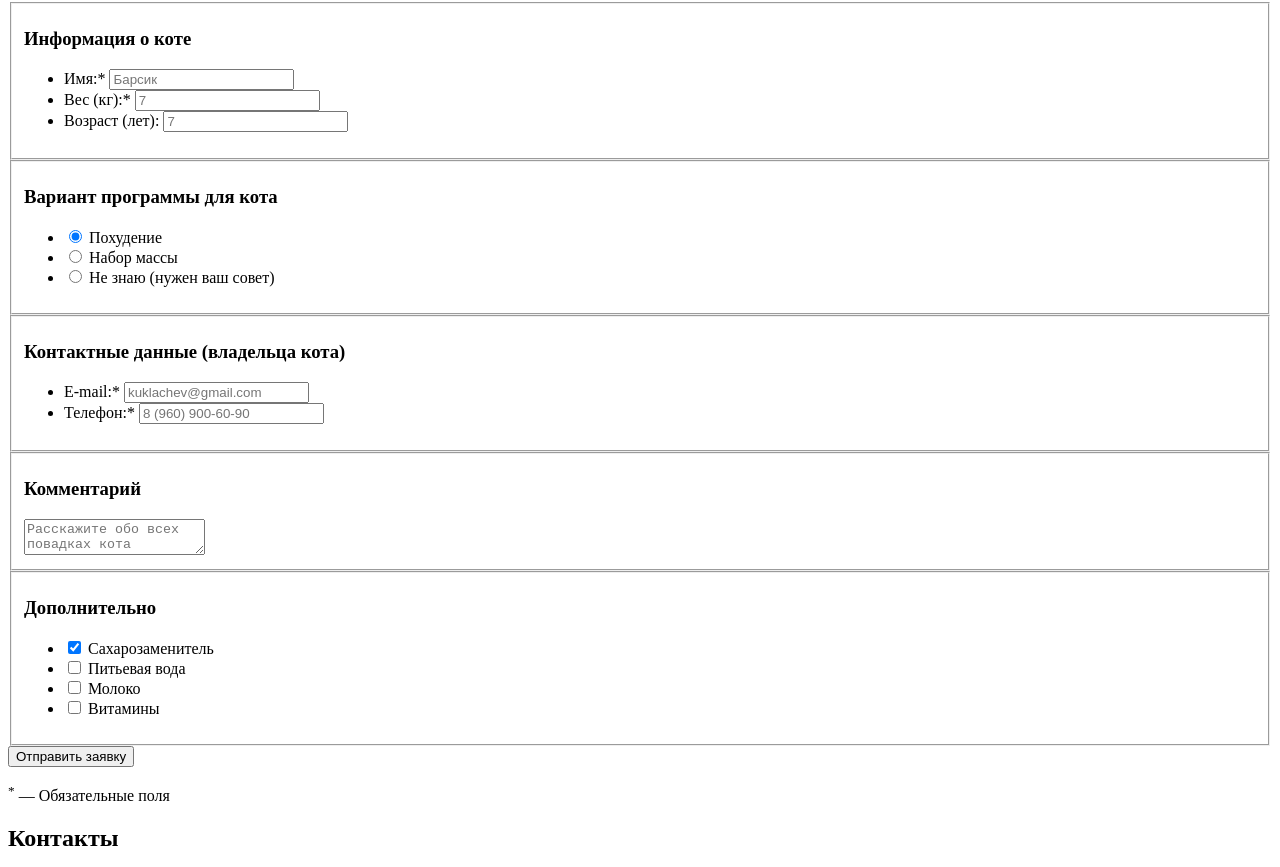
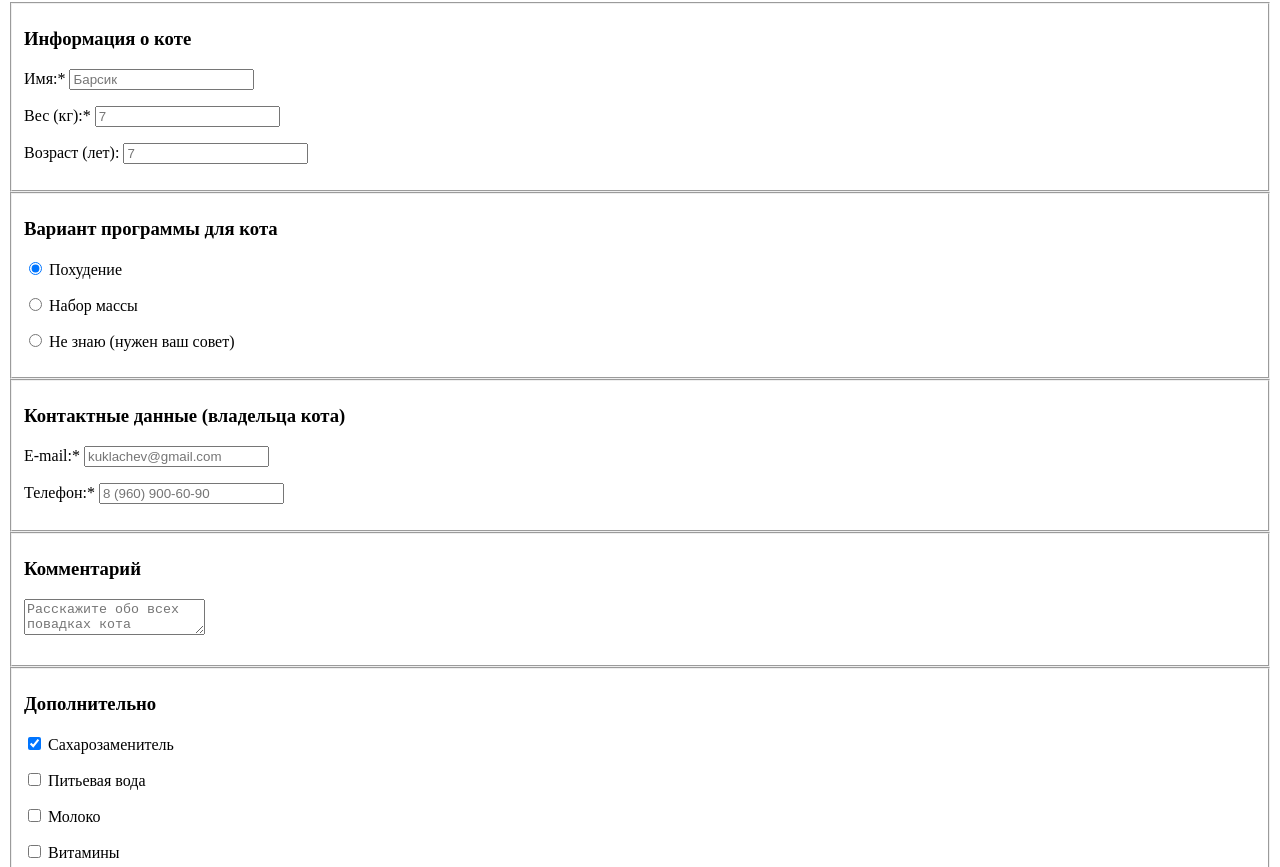
Before and after one commit to Druzh-Irina/cat-energy, a website: page source/form.html in a window 1280 px wide. Shown: the part 293-1160 px from the top of the page. Drawn offline with Linux system fonts and the light colour scheme.

Commit message:
Разметка страницы каталога, исправления

```diff
--- a/source/form.html
+++ b/source/form.html
@@ -29,113 +29,94 @@
   </header>
 
   <main>
-    <form class="form" action="http://echo.htmlacademy.ru" method="post">
+
+    <section class="form">
       <div class="container">
-        <div class="form__wrapper">
-          <section class="form__info">
+        <form action="http://echo.htmlacademy.ru" method="post">
           <h2 class="form__title">Подбор программы</h2>
           <p class="form__text">
             Заполните анкету и мы подберем программу питания для вашего кота
           </p>
-          </section>
-        </div>
 
-        <fieldset class="form__module form__module--info">
-          <div class="form__module-wrapper">
+          <fieldset class="form__module">
             <h3 class="visually-hidden">Информация о коте</h3>
-            <ul class="form__module-list">
-              <li class="form__field  field-text field-text--blank-1">
+            <p class="form__field  field-text field-text--blank-1">
               <label class="field-text__label" for="name">Имя:*</label>
               <input class="field-text__input" type="text" name="name" id="name" placeholder="Барсик" required>
-              </li>
-              <li class="form__field field-text field-text--blank-2">
+            </p>
+            <p class="form__field field-text field-text--blank-2">
               <label class="field-text__label" for="weight">Вес (кг):*</label>
               <input class="field-text__input" type="text" name="weight" id="weight" placeholder="7" required>
-              </li>
-              <li class="form__field field-text field-text--blank-3">
+            </p>
+            <p class="form__field field-text field-text--blank-3">
               <label class="field-text__label" for="age">Возраст (лет):</label>
               <input class="field-text__input" type="text" name="age" id="age" placeholder="7">
-              </li>
-            </ul>
-          </div>
+            </p>
           </fieldset>
 
-        <fieldset class="form__module form__module--selection">
-          <div class="form__module-wrapper">
+          <fieldset class="form__module">
             <h3 class="visually-hidden">Вариант программы для кота</h3>
-            <ul class="form__module-list">
-              <li class="form__field field-radio">
+            <p class="form__field field-radio">
               <input class="field-radio__input visually-hidden" type="radio" name="selection" id="diet" value="diet" checked>
               <label class="field-radio__label" for="diet">Похудение</label>
-              </li>
-              <li class="form__field field-radio">
+            </p>
+            <p class="form__field field-radio">
               <input class="field-radio__input visually-hidden" type="radio" name="selection" id="muscular" value="muscular">
               <label class="field-radio__label" for="muscular">Набор массы</label>
-              </li>
-              <li class="form__field field-radio">
+            </p>
+            <p class="form__field field-radio">
               <input class="field-radio__input visually-hidden" type="radio" name="selection" id="advice" value="advice">
               <label class="field-radio__label" for="advice">Не знаю (нужен ваш совет)</label>
-              </li>
-            </ul>
-          </div>
+            </p>
           </fieldset>
 
-        <fieldset class="form__module form__module--contacts">
-          <div class="form__module-wrapper">
+          <fieldset class="form__module">
             <h3 class="form__legend">Контактные данные (владельца кота)</h3>
-            <ul class="form__module-list">
-              <li class="form__field field-text field-text--email">
+            <p class="form__field field-text field-text--email">
               <label class="field-text__label" for="e-mail">E-mail:*</label>
               <input class="field-text__input" type="email" name="e-mail" id="e-mail" placeholder="kuklachev@gmail.com" required>
-              </li>
-              <li class="form__field field-text field-text--phone">
+            </p>
+            <p class="form__field field-text field-text--phone">
               <label class="field-text__label" for="telephone">Телефон:*</label>
               <input class="field-text__input" type="tel" name="telephone" id="telephone" placeholder="8 (960) 900-60-90" required>
-              </li>
-            </ul>
-          </div>
+            </p>
           </fieldset>
 
-        <fieldset class="form__module form__module--comment">
-          <div class="form__module-wrapper">
+          <fieldset class="form__module">
             <h3 class="form__legend">Комментарий</h3>
-            <div class="field-text field-text--textarea">
+            <p class="field-text field-text--textarea">
               <label class="field-text__label" for="comment" aria-label="Комментарий"></label>
               <textarea class="field-text__input" name="comment" id="comment" placeholder="Расскажите обо всех повадках кота"></textarea>
-            </div>
-          </div>
+            </p>
           </fieldset>
 
-        <fieldset class="form__module form__module--extra">
-          <div class="form__module-wrapper">
+          <fieldset class="form__module">
             <h3 class="form__legend">Дополнительно</h3>
-            <ul class="form__module-list">
-              <li class="form__field  field-checkbox">
+            <p class="form__field  field-checkbox">
               <input class="field-checkbox__input visually-hidden" type="checkbox" name="sugar" id="sugar" checked>
               <label class="field-checkbox__label" for="sugar">Сахарозаменитель</label>
-              </li>
-              <li class="form__field  field-checkbox">
+            </p>
+            <p class="form__field  field-checkbox">
               <input class="field-checkbox__input visually-hidden" type="checkbox" name="water" id="water">
               <label class="field-checkbox__label" for="water">Питьевая вода</label>
-              </li>
-              <li class="form__field  field-checkbox">
+            </p>
+            <p class="form__field  field-checkbox">
               <input class="field-checkbox__input visually-hidden" type="checkbox" name="milk" id="milk">
               <label class="field-checkbox__label" for="milk">Молоко</label>
-              </li>
-              <li class="form__field  field-checkbox">
+            </p>
+            <p class="form__field  field-checkbox">
               <input class="field-checkbox__input visually-hidden" type="checkbox" name="vitamins" id="vitamins">
               <label class="field-checkbox__label" for="vitamins">Витамины</label>
-              </li>
-            </ul>
-          </div>
+            </p>
           </fieldset>
 
           <div class="form__submit field-submit">
-          <button class="field-submit__button button">Отправить заявку</button>
+            <button class="field-submit__button button field-submit__button--submit" type="submit">Отправить заявку</button>
             <p class="field-submit__note"><sup>*</sup> — Обязательные поля</p>
           </div>
+        </form>
       </div>
-    </form>
+    </section>
   </main>
 
   <footer class="page-footer">
@@ -147,17 +128,15 @@
           <p class="contacts__address">ул. Большая Конюшенная, д. 19/8 Санкт-Петербург</p>
         </div>
       </div>
-    </section>
-    <section class="page-footer__map">
       <div class="map-container">
         <h2 class="visually-hidden">Карта</h2>
         <img class="page-footer__map-image" src="https://via.placeholder.com/320x362" width="320" height="362" alt="Карта со схемой проезда">
       </div>
     </section>
 
-    <section class="page-footer__links">
+    <section class="page-footer__info">
       <div class="container">
-        <h2 class="visually-hidden">Cсылки</h2>
+        <h2 class="visually-hidden">Информация и ссылки</h2>
         <a class="page-footer__logo logo logo--footer">
           <span class="visually-hidden">Логотип Cat Energy</span>
           <img class="logo__title" src="https://via.placeholder.com/128x24" width="128" height="24" alt="Черные буквы Cat Energy">
```
Also changed, not shown: source/catalog.html (+1 -1 lines), source/index.html (+5 -5 lines). Lines whose indentation alone changed are shown as unchanged.
